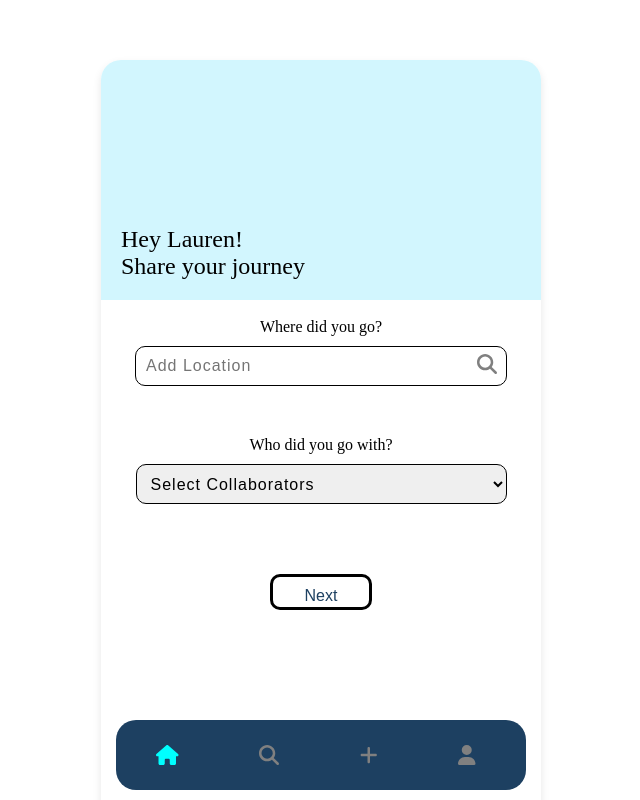
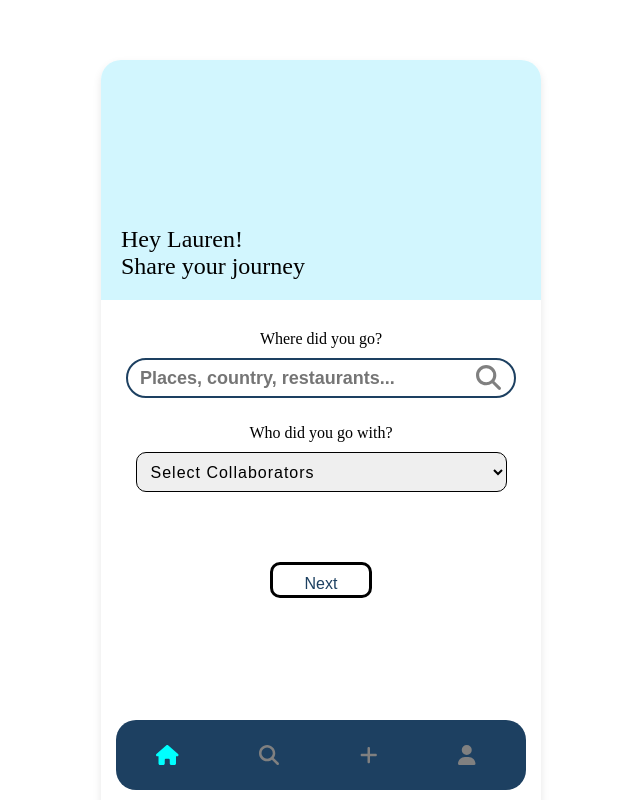
Before and after one commit to TienDatJohnyDo/ExploreNow, a React (Create React App) app: page /post in a window 1280 px wide. Shown: the whole page, without its empty margins (319-959 px from the left). Built offline with nearby package versions, Linux system fonts and the light colour scheme.

Commit message:
Post search branch

```diff
--- a/src/Components/Post.js
+++ b/src/Components/Post.js
@@ -1,8 +1,90 @@
+// import React, { useState } from 'react';
+// import { Link } from 'react-router-dom';
+// import './styles/post.css';
+// import { FontAwesomeIcon } from '@fortawesome/react-fontawesome';
+// import { faSearch, faUser, faMinus } from '@fortawesome/free-solid-svg-icons';
+
+// function Post() {
+//   const [selectedCollaborator, setSelectedCollaborator] = useState('');
+//   const [activeTab, setActiveTab] = useState('/post');
+
+//   const handleNext = (tab) => {
+//     setActiveTab(tab);
+//   }
+
+//   const handleCollaboratorChange = (event) => {
+//     setSelectedCollaborator(event.target.value);
+//   };
+
+//   const handleCollaboratorRemove = () => {
+//     setSelectedCollaborator("");
+//   };
+
+//   return (
+//     <div className="discover-container">
+//       <div class="banner">
+//         <div class="banner-content">
+//           <span>Hey Lauren! <br></br></span>
+//           <span>Share your journey</span>
+//         </div>
+//       </div>
+
+
+
+//       <div className="location-text">
+//         <p>Where did you go?</p>
+//       </div>
+
+//       <div className="text-input-container">
+//         <input
+//           type="text"
+//           placeholder="Add Location"
+//           className="text-input"
+//         />
+//         <FontAwesomeIcon icon={faSearch} color="grey" size="lg" className="search-icon" />
+//       </div>
+
+//       <div className="location-text">
+//         <p>Who did you go with?</p>
+//       </div>
+
+//       <div className="text-input-container">
+//         <select className="text-input" value={selectedCollaborator} onChange={handleCollaboratorChange}>
+//           <option value="">Select Collaborators</option>
+//           <option value="Charles Smith">Charles Smith </option>
+//           <option value="Lisa Williams ">Lisa Williams </option>
+//           <option value="Nancy Brown">Nancy Brown </option>
+//           <option value="Alone">Alone </option>
+//           {/* Add more options as needed */}
+//         </select>
+//       </div>
+
+//       <div className="selected-collaborator-container">
+//         {selectedCollaborator && (
+//           <div className="selected-collaborator">
+//             <FontAwesomeIcon icon={faUser} color="black" size="lg" className="profile-icon" />
+//             <span className="collaborator-name">{selectedCollaborator}</span>
+//             <FontAwesomeIcon icon={faMinus} color="black" size="lg" className="remove-icon" onClick={handleCollaboratorRemove} />
+//           </div>
+//         )}
+//       </div>
+
+//       <Link to="/postTwo" onClick={() => handleNext('/postTwo')}>
+//         <div className="next-button-container">
+//           <button className="next-button">Next</button>
+//         </div>
+//       </Link>
+//     </div>
+//   );
+// }
+
+// export default Post;
 import React, { useState } from 'react';
 import { Link } from 'react-router-dom';
 import './styles/post.css';
 import { FontAwesomeIcon } from '@fortawesome/react-fontawesome';
-import { faSearch, faUser, faMinus } from '@fortawesome/free-solid-svg-icons';
+import { faUser, faMinus } from '@fortawesome/free-solid-svg-icons';
+import SearchBar from './SearchBar'; // Import the SearchBar component
 
 function Post() {
   const [selectedCollaborator, setSelectedCollaborator] = useState('');
@@ -29,20 +111,14 @@ function Post() {
         </div>
       </div>
 
-
-
       <div className="location-text">
         <p>Where did you go?</p>
       </div>
 
-      <div className="text-input-container">
-        <input
-          type="text"
-          placeholder="Add Location"
-          className="text-input"
-        />
-        <FontAwesomeIcon icon={faSearch} color="grey" size="lg" className="search-icon" />
-      </div>
+      {/* Replace the input with the SearchBar component */}
+      <SearchBar />
+      <br></br>
+      <br></br>
 
       <div className="location-text">
         <p>Who did you go with?</p>
@@ -51,9 +127,9 @@ function Post() {
       <div className="text-input-container">
         <select className="text-input" value={selectedCollaborator} onChange={handleCollaboratorChange}>
           <option value="">Select Collaborators</option>
-          <option value="Charles Smith">Charles Smith </option>
-          <option value="Lisa Williams ">Lisa Williams </option>
-          <option value="Nancy Brown">Nancy Brown </option>
+          <option value="James">James</option>
+          <option value="David ">David </option>
+          <option value="Stephen">Stephen </option>
           <option value="Alone">Alone </option>
           {/* Add more options as needed */}
         </select>
--- a/src/Components/SEARCH_DATA.json
+++ b/src/Components/SEARCH_DATA.json
@@ -7,5 +7,7 @@
 {"location_item": "Toronto"},
 {"location_item": "Japan"},
 {"location_item": "Montreal"},
-{"location_item": "Tokyo"}
+{"location_item": "Tokyo"},
+{"location_item": "Paris"},
+{"location_item": "Prague"}
 ]
```
